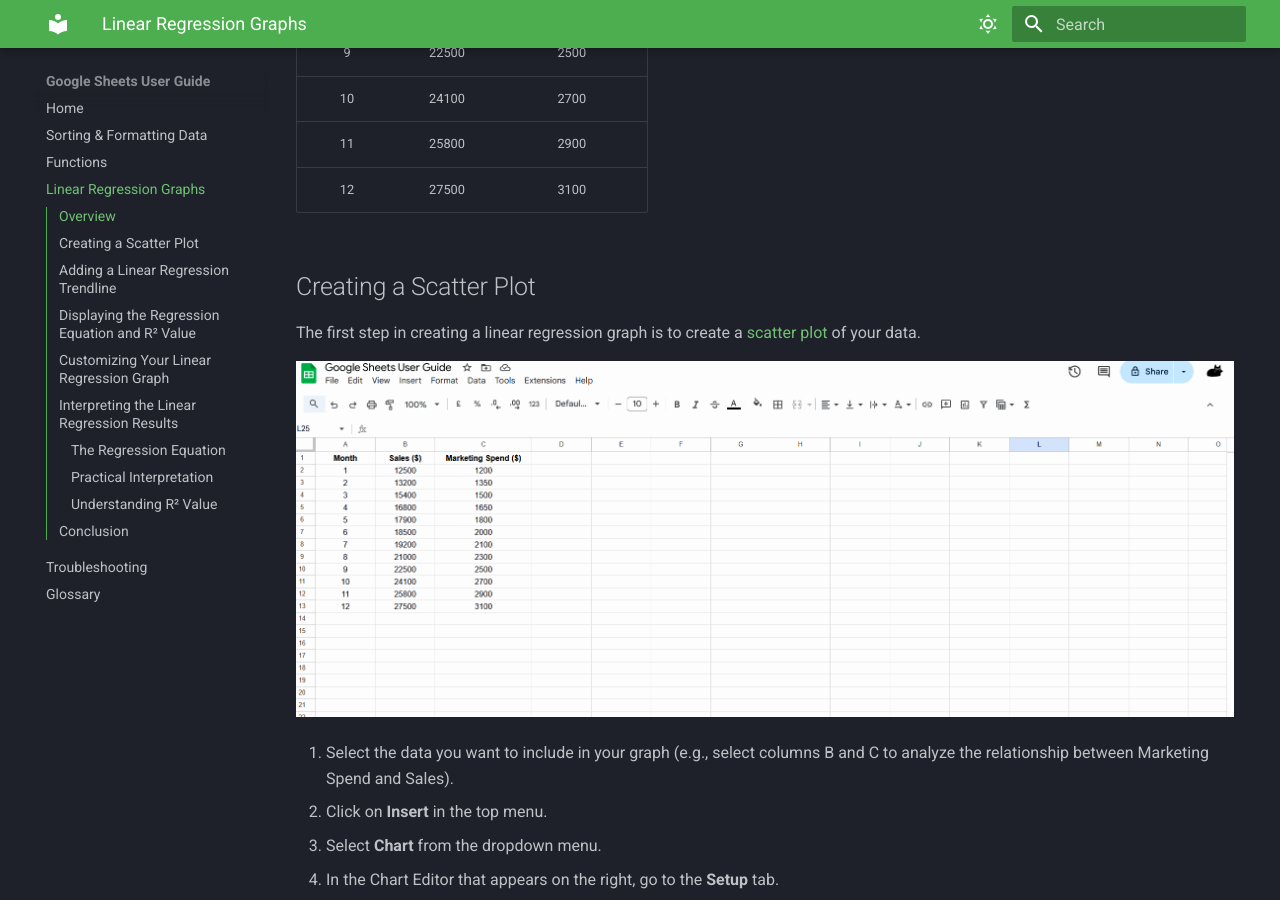
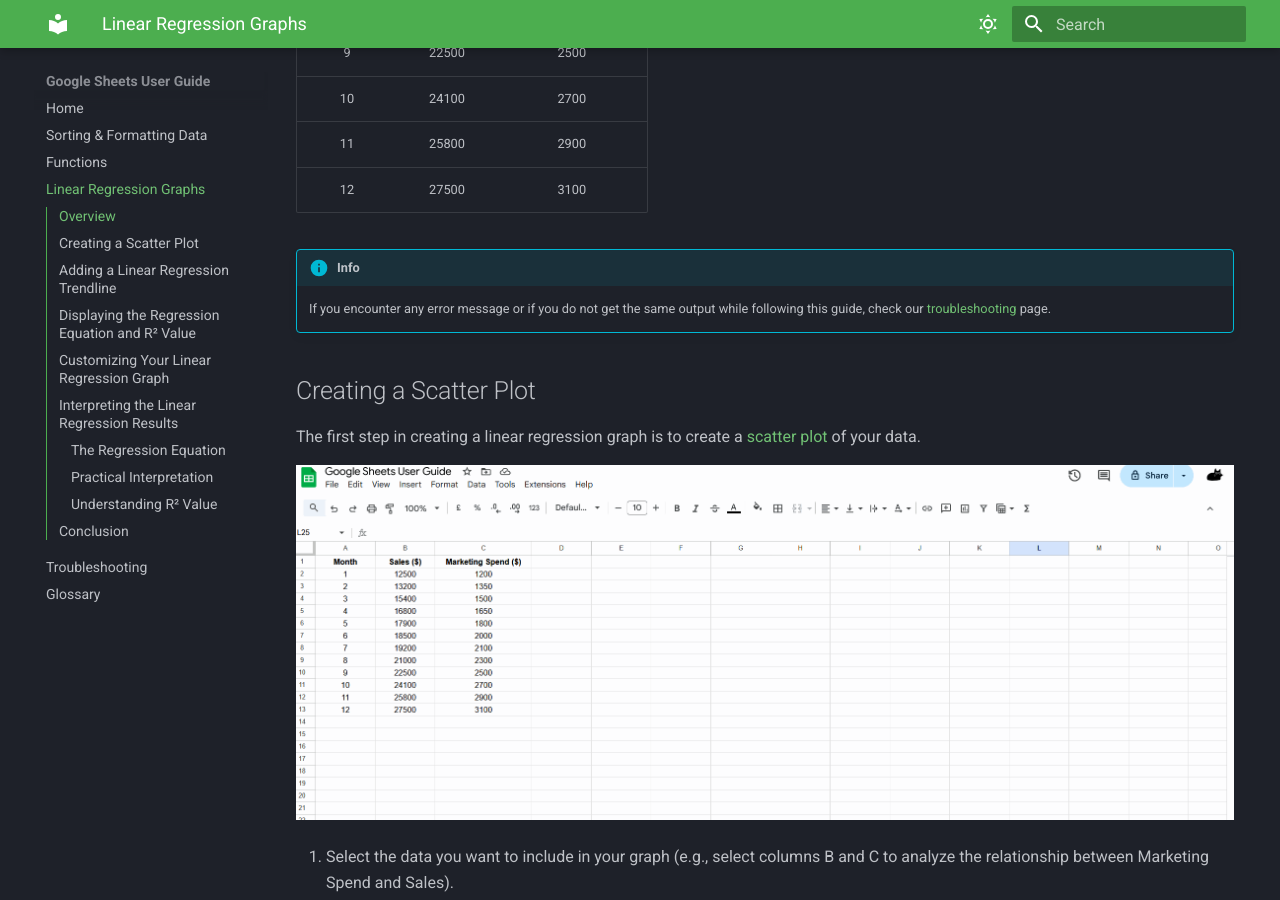
Before and after one commit to Hazel-Jeong-dev/COMM2216_UserGuide_Aibyn_Hazel, an MkDocs documentation site: the page built from docs/LinearRegression.md, in a window 1280 px wide and 900 px high, scrolled down 795 px. Built offline with MkDocs 1.6.1 and Material for MkDocs 9.7.7, drawn with Linux system fonts in a browser that asks for light colours.

Commit message:
Add info message to inform troubleshooting page

```diff
--- a/docs/LinearRegression.md
+++ b/docs/LinearRegression.md
@@ -18,6 +18,9 @@ In this section, we will provide a step-by-step guide for creating linear regres
 |   10  |   24100   |         2700        |
 |   11  |   25800   |         2900        |
 |   12  |   27500   |         3100        |
+
+!!! info "Info"
+    If you encounter any error message or if you do not get the same output while following this guide, check our [troubleshooting](./Troubleshooting.md) page.
 
 ## Creating a Scatter Plot
 The first step in creating a linear regression graph is to create a [scatter plot](./Glossary.md) of your data.
```
Also changed, not shown: docs/Functions.md (+3 -0 lines), docs/SortingFormatting.md (+3 -0 lines).
